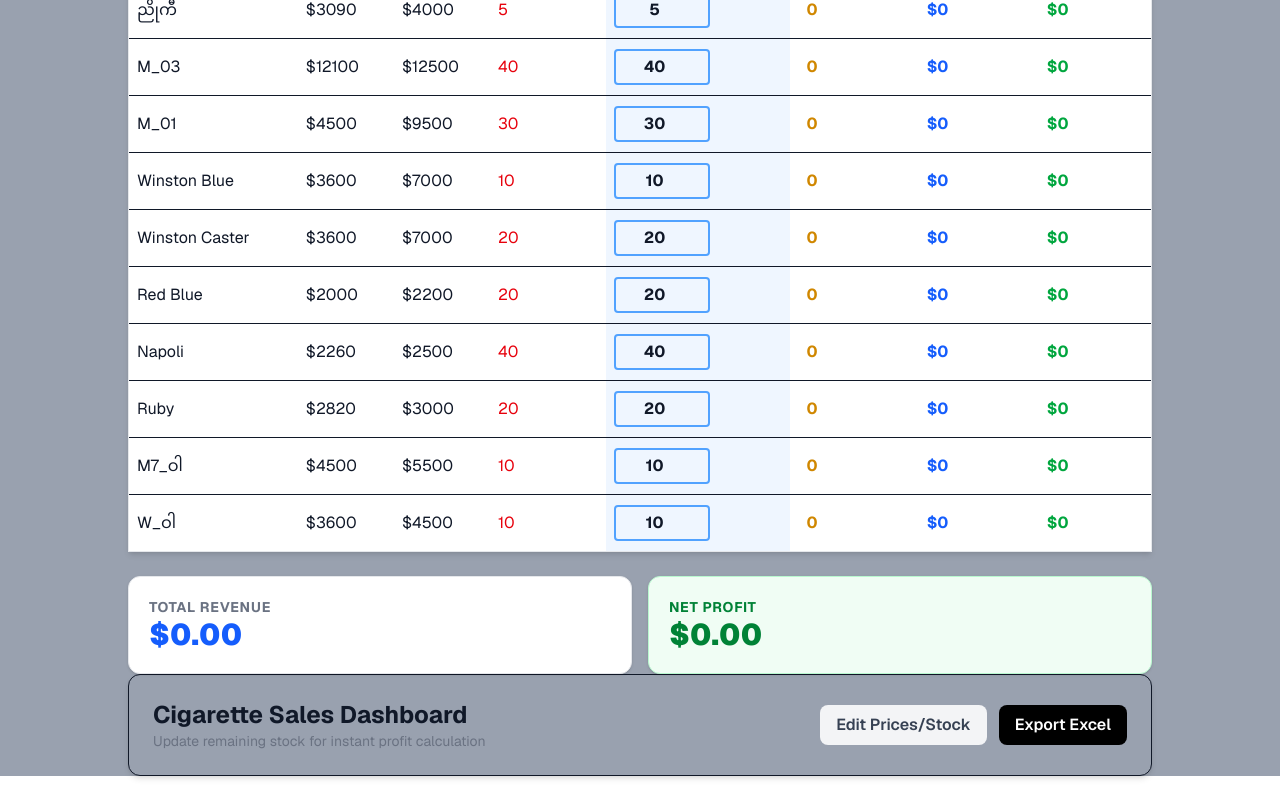
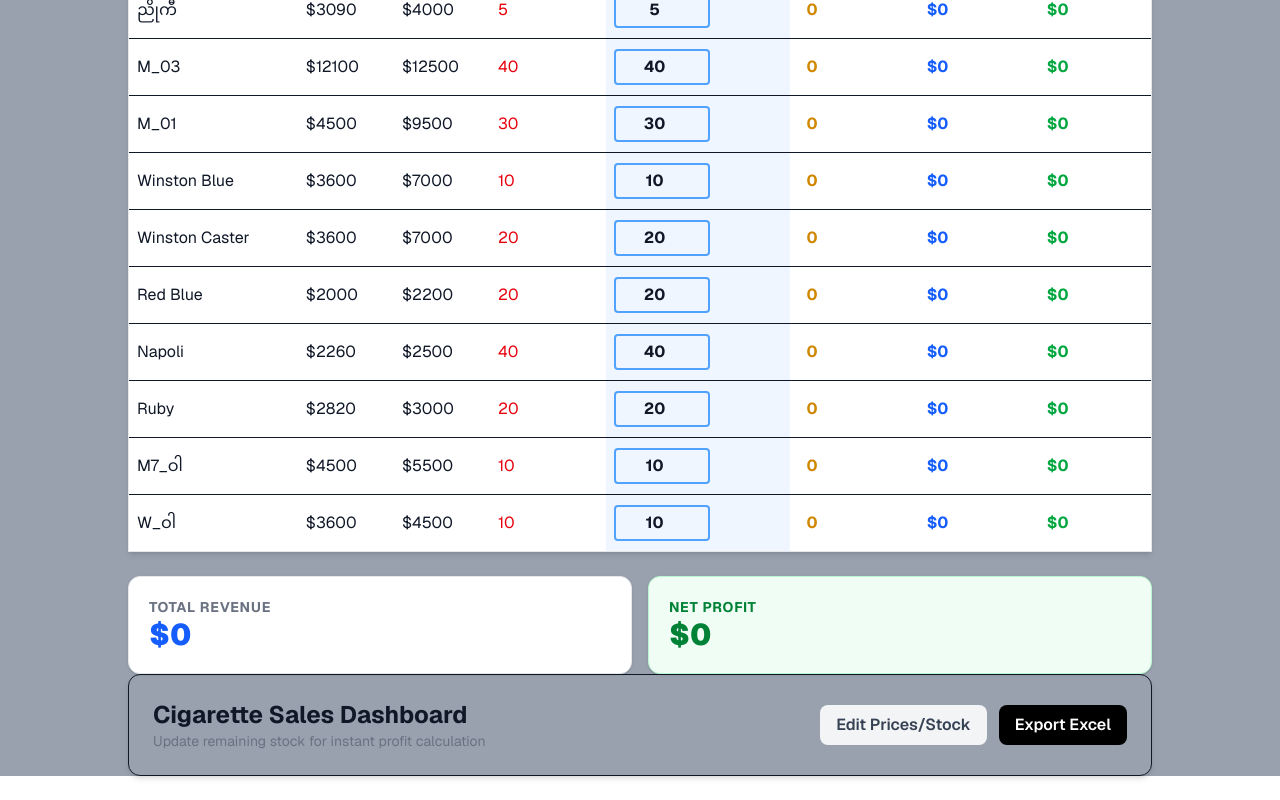
Before and after one commit to TheinSoe137/Cigarette-Sales-App, a Next.js app: page / in a window 1280 px wide. Shown: the part 838-1638 px from the top of the page. Built offline with nearby package versions, Linux system fonts and the light colour scheme.

Commit message:
style: enhance table row hover effect for better UX

```diff
--- a/app/page.tsx
+++ b/app/page.tsx
@@ -121,7 +121,7 @@
                   const profit = sold * (p.salePrice - p.buyPrice);
 
                   return (
-                    <tr key={p.id} className="border-b last:border-0 hover:bg-gray-50 transition">
+                    <tr key={p.id} className="border-b last:border-0 hover:bg-blue-300 hover:shadow-md transition-all duration-200 cursor-pointer">
                       <td className="p-2 min-w-[120px]">
                         {editMode ? <input className="border rounded p-1 w-full" value={p.name} onChange={(e) => updateDefault(p.id, 'name', e.target.value)} /> : p.name}
                       </td>
@@ -157,11 +157,11 @@
 
           <div className="bg-white p-5 rounded-xl border border-gray-200 shadow-sm">
             <p className="text-sm text-gray-500 uppercase font-bold tracking-wider">Total Revenue</p>
-            <p className="text-3xl font-black text-blue-600">${totalStats.revenue.toFixed(2)}</p>
+            <p className="text-3xl font-black text-blue-600">${totalStats.revenue}</p>
           </div>
           <div className="bg-green-50 p-5 rounded-xl border border-green-200 shadow-sm">
             <p className="text-sm text-green-700 uppercase font-bold tracking-wider">Net Profit</p>
-            <p className="text-3xl font-black text-green-700">${totalStats.profit.toFixed(2)}</p>
+            <p className="text-3xl font-black text-green-700">${totalStats.profit}</p>
           </div>
         </div>
 
```
